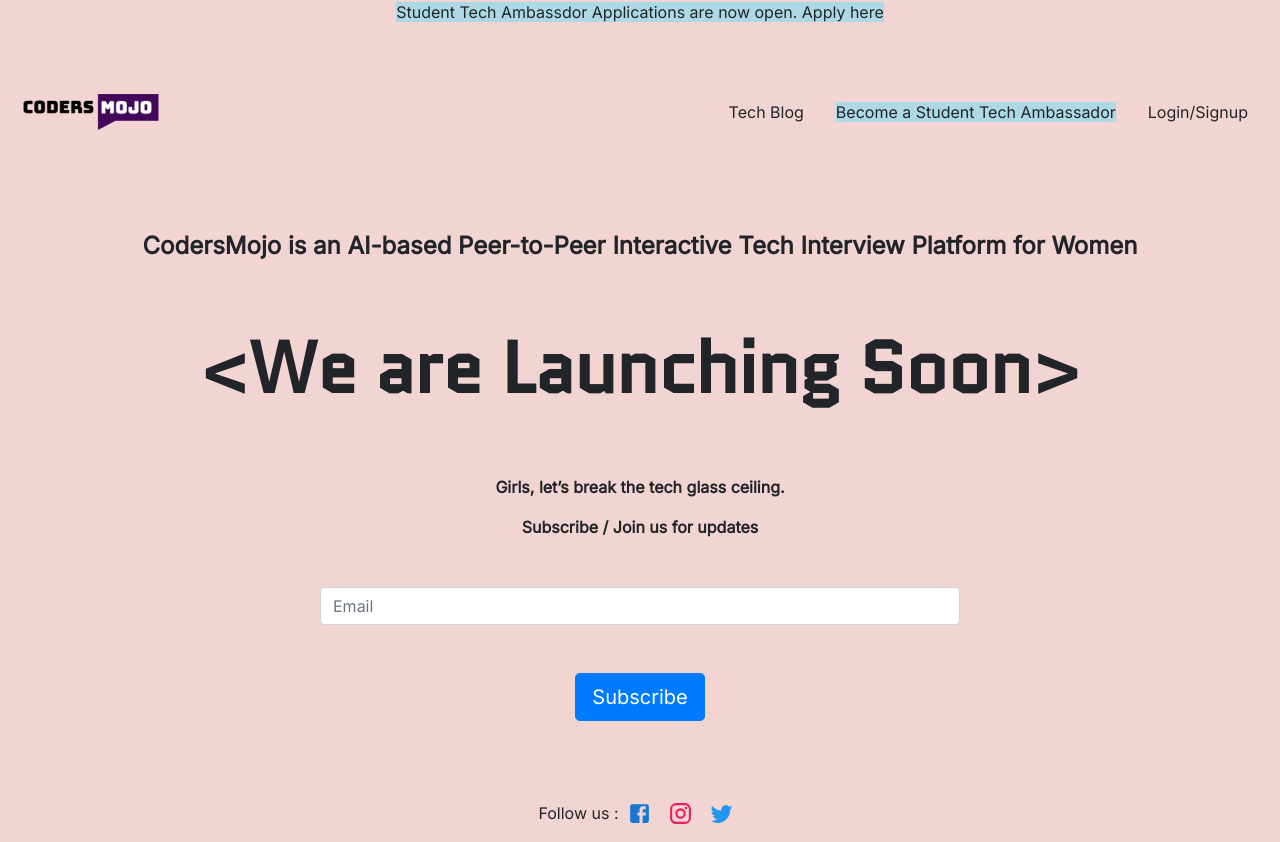
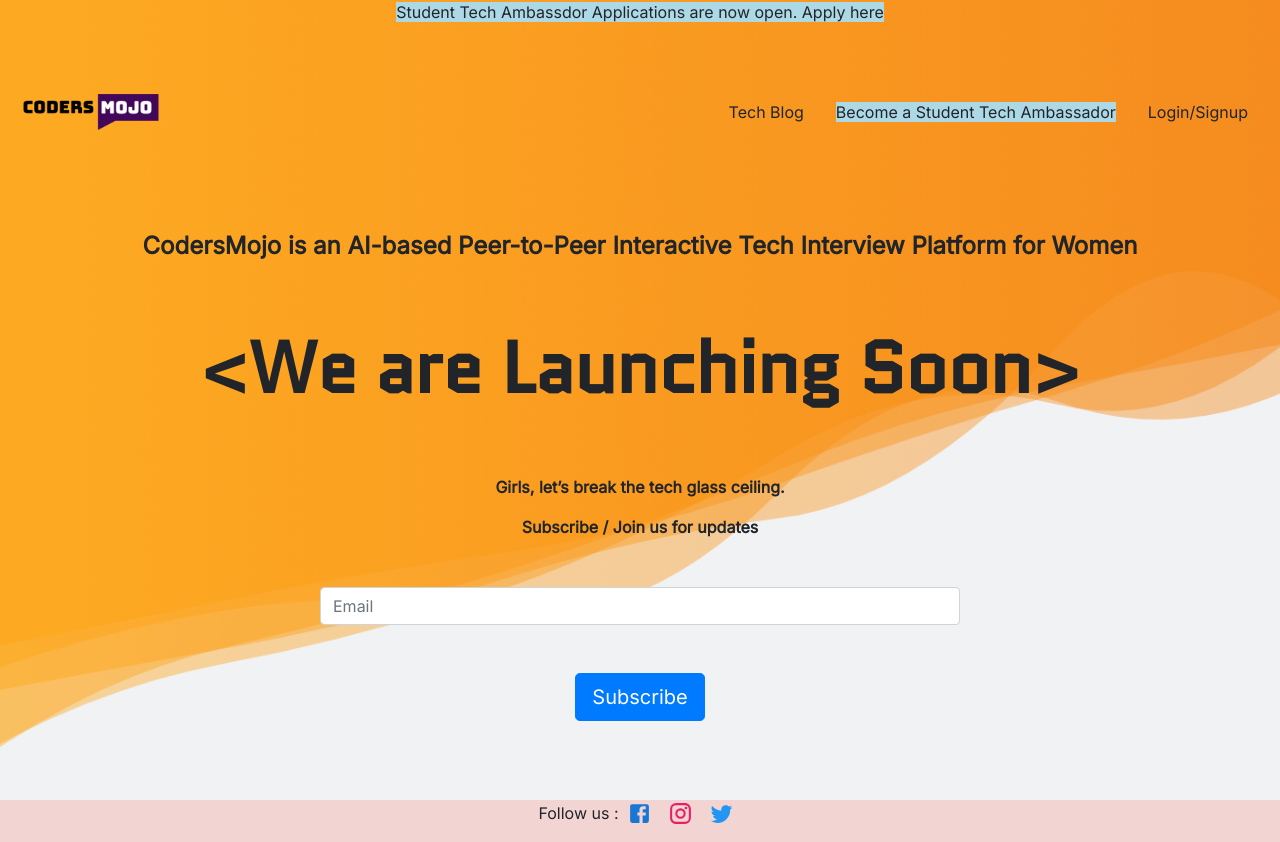
Before and after one commit to yeukfei02/codersMojoFrontend, a Next.js app: page / in a window 1280 px wide. Built offline with nearby package versions, Linux system fonts and the light colour scheme.

Commit message:
refactor: 💡 update favicon

```diff
--- a/components/landingPage/LandingPage.tsx
+++ b/components/landingPage/LandingPage.tsx
@@ -90,7 +90,7 @@ function LandingPage(): JSX.Element {
   };
 
   return (
-    <div>
+    <div className="bg">
       <NextHead />
 
       <div className="text-center">
--- a/components/nextHead/NextHead.tsx
+++ b/components/nextHead/NextHead.tsx
@@ -5,7 +5,7 @@ function NextHead(): JSX.Element {
   return (
     <Head>
       <title>CodersMojo</title>
-      <link rel="shortcut icon" href="/favicon.png" />
+      <link rel="shortcut icon" href="/favicon.ico" />
       <meta name="viewport" content="width=device-width, initial-scale=1, shrink-to-fit=no" />
     </Head>
   );
--- a/pages/index.tsx
+++ b/pages/index.tsx
@@ -44,7 +44,7 @@ function MainPage(): JSX.Element {
     <MuiThemeProvider theme={theme}>
       <Head>
         <title>CodersMojo</title>
-        <link rel="shortcut icon" href="/favicon.png" />
+        <link rel="shortcut icon" href="/favicon.ico" />
         <meta name="viewport" content="width=device-width, initial-scale=1, shrink-to-fit=no" />
         <script
           src="https://code.jquery.com/jquery-3.5.1.slim.min.js"
```
Also changed, not shown: public/favicon.png (deleted), 1 other file (tests, documents, lock files or other folders).
